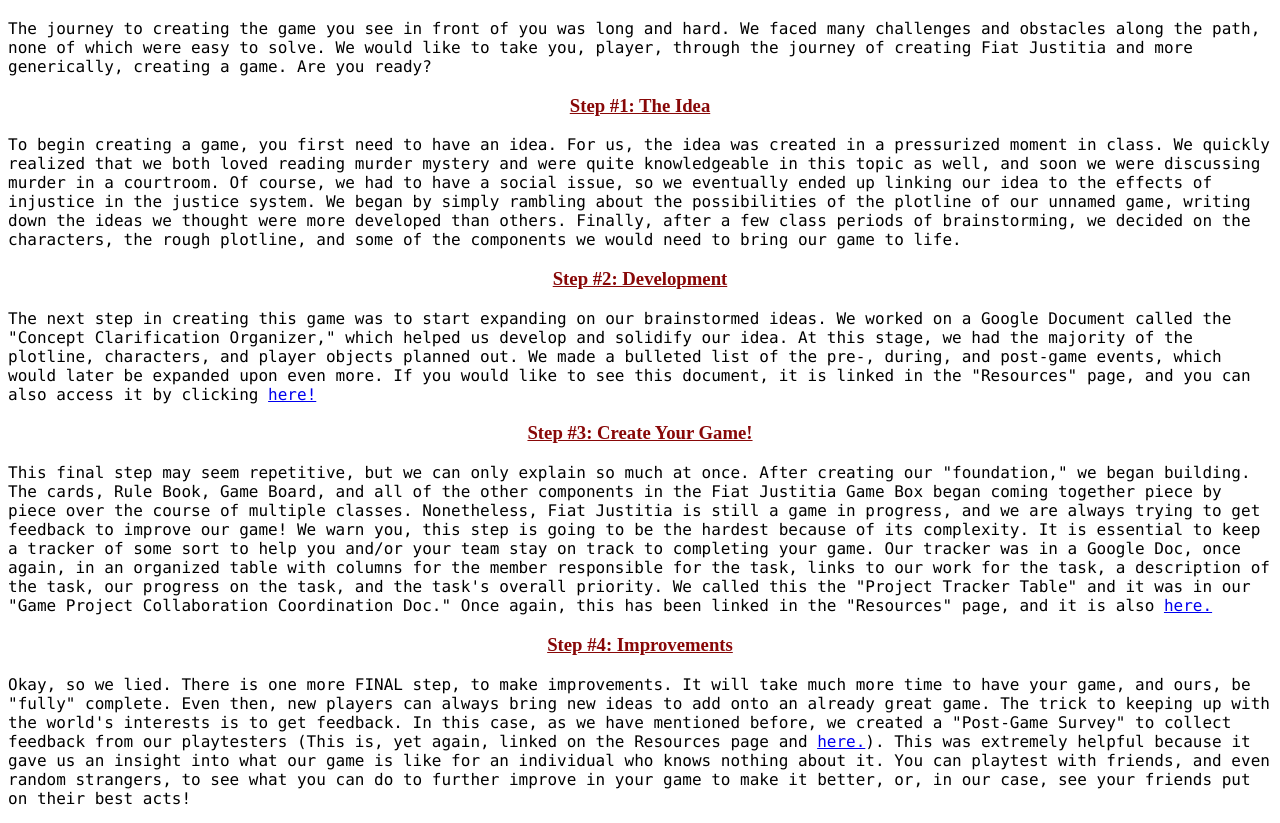
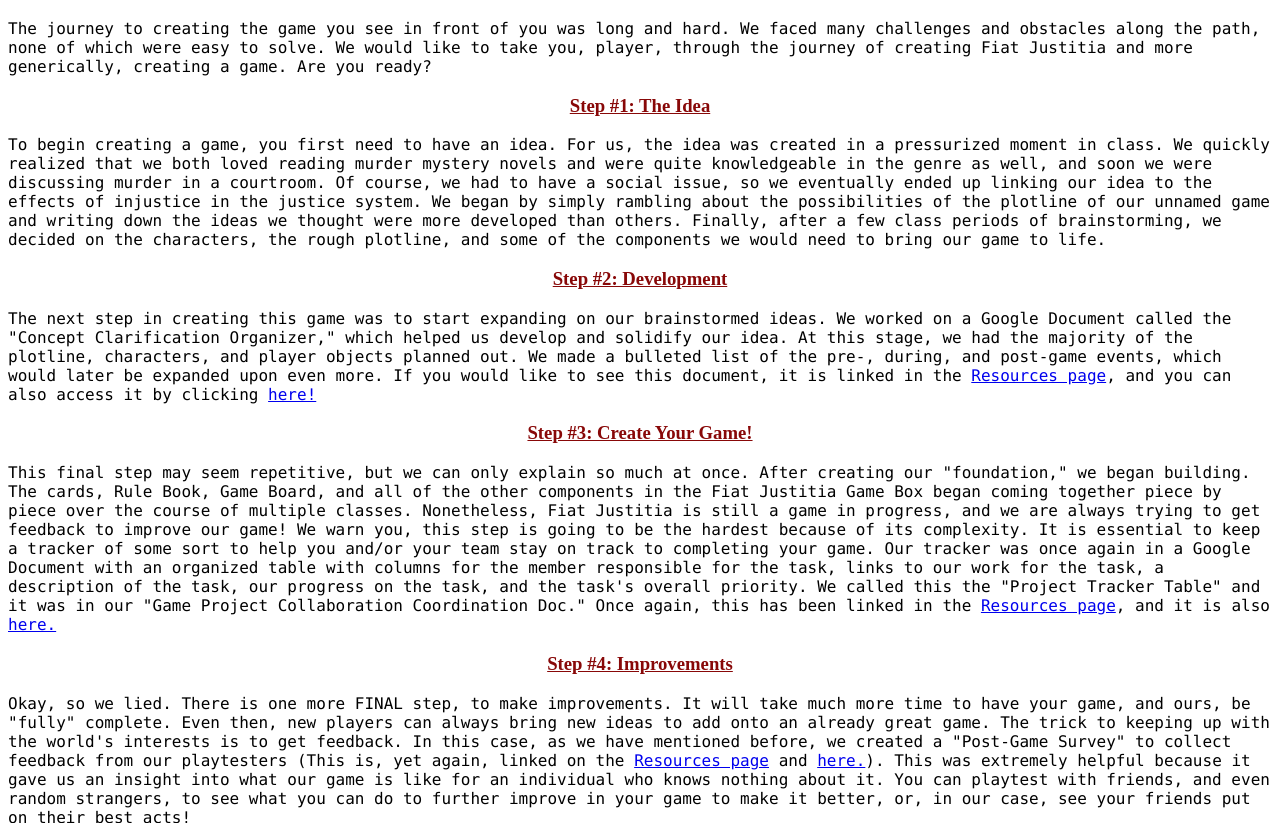
Before and after one commit to AlishaPanchal/GameProject, a plain HTML site: page theprocess.html in a window 1280 px wide. Shown: the part 137-960 px from the top of the page. Drawn offline with Linux system fonts and the light colour scheme.

Commit message:
Update theprocess.html

```diff
--- a/theprocess.html
+++ b/theprocess.html
@@ -39,9 +39,9 @@
         </p>
     <h3 style="text-align:center;">Step #1: The Idea</h1>
         <p>To begin creating a game, you first need to have an idea. For us, the idea was created in a pressurized moment in class. We quickly
-        realized that we both loved reading murder mystery and were quite knowledgeable in this topic as well, and soon we were discussing murder
+        realized that we both loved reading murder mystery novels and were quite knowledgeable in the genre as well, and soon we were discussing murder
         in a courtroom. Of course, we had to have a social issue, so we eventually ended up linking our idea to the effects of injustice in the justice system. We began by
-        simply rambling about the possibilities of the plotline of our unnamed game, writing down the ideas we thought were more developed than others.
+        simply rambling about the possibilities of the plotline of our unnamed game and writing down the ideas we thought were more developed than others.
         Finally, after a few class periods of brainstorming, we decided on the characters, the rough plotline, and some of the components we would need
         to bring our game to life.
         </p>
@@ -50,7 +50,7 @@
         The next step in creating this game was to start expanding on our brainstormed ideas. We worked on a Google Document called the
         "Concept Clarification Organizer," which helped us develop and solidify our idea. At this stage, we had the majority of the plotline, characters, and
         player objects planned out. We made a bulleted list of the pre-, during, and post-game events, which would later be expanded upon even more. If you would like
-        to see this document, it is linked in the "Resources" page, and you can also access it by clicking
+        to see this document, it is linked in the <a href="/alishapanchal.github.io/GameProject/resources.html">Resources page</a>, and you can also access it by clicking
         <a href="https://docs.google.com/document/d/1Xu4hyISAF2xmk-iGM-Qo2P4sAh_BjmLmUoRWnH7yTk0/edit?usp=sharing" target="_blank">here!</a>
         </p>
    <h3 style="text-align:center;">Step #3: Create Your Game!</h3>
@@ -58,17 +58,17 @@
         This final step may seem repetitive, but we can only explain so much at once. After creating our "foundation," we began building. The cards, Rule Book, Game Board,
         and all of the other components in the Fiat Justitia Game Box began coming together piece by piece over the course of multiple classes. Nonetheless, Fiat Justitia is still a game in progress,
         and we are always trying to get feedback to improve our game! We warn you, this step is going to be the hardest because of its complexity. It is essential to keep a tracker
-        of some sort to help you and/or your team stay on track to completing your game. Our tracker was in a Google Doc, once again, in an organized table with columns for the member
+        of some sort to help you and/or your team stay on track to completing your game. Our tracker was once again in a Google Document with an organized table with columns for the member
         responsible for the task, links to our work for the task, a description of the task, our progress on the task, and the task's overall priority. We called this the "Project
-        Tracker Table" and it was in our "Game Project Collaboration Coordination Doc." Once again, this has been linked in the "Resources" page, and it is also
-        <a href="https://docs.google.com/document/d/1GBlo2E4Vu8E9RpYuebgbgDNTdBECf4C_s0fWXLHZ8Cw/edit?usp=sharing" target="_blank">here.</a>
+        Tracker Table" and it was in our "Game Project Collaboration Coordination Doc." Once again, this has been linked in the <a href="/alishapanchal.github.io/GameProject/resources.html">Resources page</a>,
+        and it is also <a href="https://docs.google.com/document/d/1GBlo2E4Vu8E9RpYuebgbgDNTdBECf4C_s0fWXLHZ8Cw/edit?usp=sharing" target="_blank">here.</a>
         </p>
    <h3 style="text-align:center;">Step #4: Improvements</h3>
         <p>
         Okay, so we lied. There is one more FINAL step, to make improvements. It will take much more time to have your game, and ours, be "fully" complete. Even then, new players
         can always bring new ideas to add onto an already great game. The trick to keeping up with the world's interests is to get feedback. In this case,
-        as we have mentioned before, we created a "Post-Game Survey" to collect feedback from our playtesters (This is, yet again, linked on the Resources page and
-        <a href="https://docs.google.com/forms/d/e/1FAIpQLSe3AT7mWiTnxhVGn4_CutiG8uEQk2NK0gSIsDrgTFJ_ICJJAg/viewform?usp=share_link" target="_blank">here.</a>).
+        as we have mentioned before, we created a "Post-Game Survey" to collect feedback from our playtesters (This is, yet again, linked on the <a href="/alishapanchal.github.io/GameProject/resources.html">Resources page</a>
+        and <a href="https://docs.google.com/forms/d/e/1FAIpQLSe3AT7mWiTnxhVGn4_CutiG8uEQk2NK0gSIsDrgTFJ_ICJJAg/viewform?usp=share_link" target="_blank">here.</a>).
         This was extremely helpful because it gave us an insight into what our game is like for an individual who knows nothing about it.
         You can playtest with friends, and even random strangers, to see what you can do to further improve in your game to make it better,
         or, in our case, see your friends put on their best acts!
```
